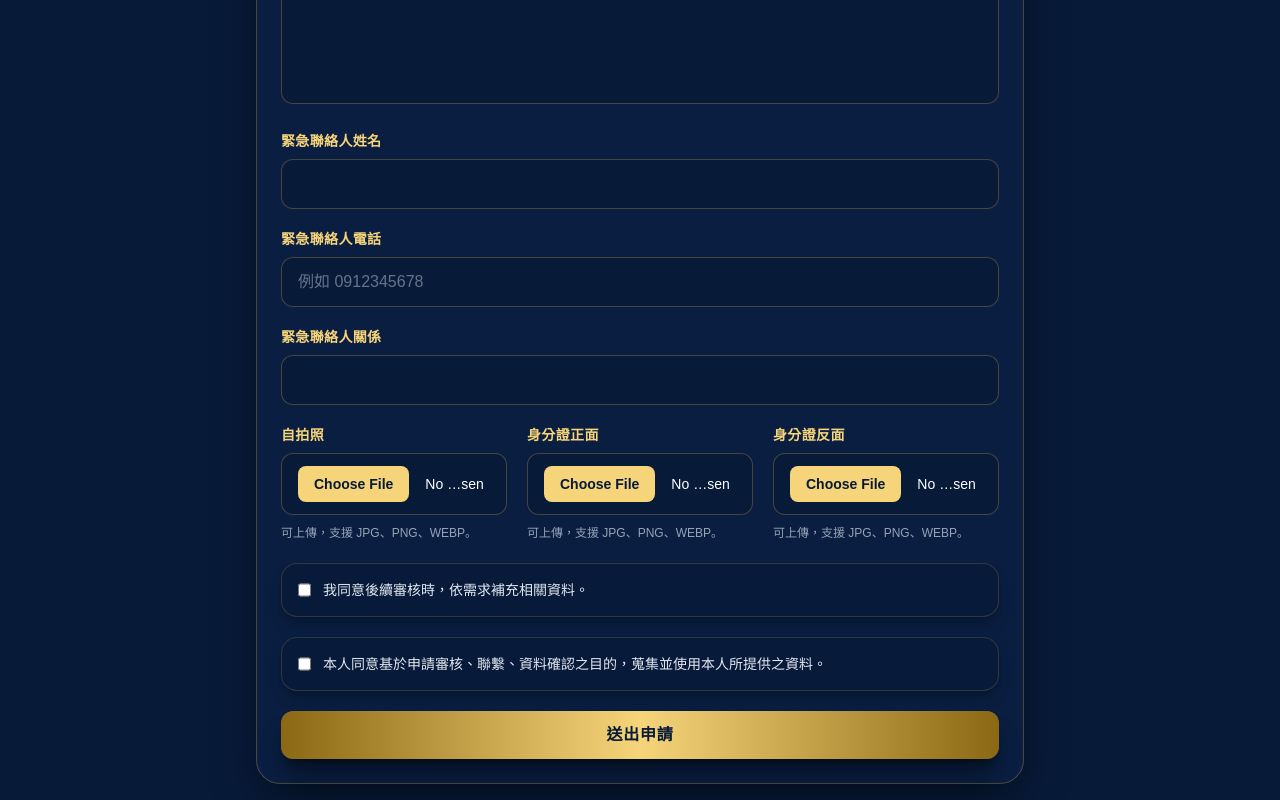
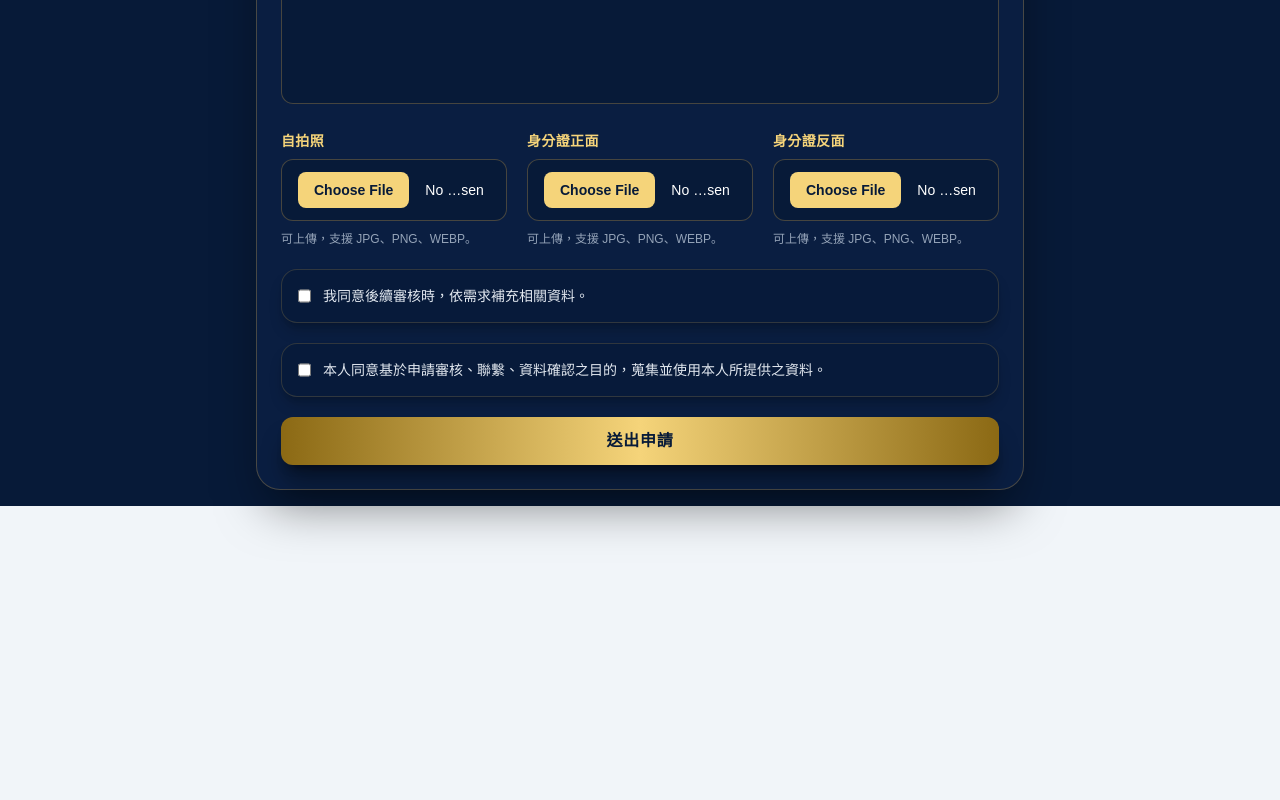
Before and after one commit to d125410918/Pawnshop_Custom2, a Next.js app: page / in a window 1280 px wide. Shown: the part 1400-2200 px from the top of the page. After the commit the page ends 1906 px from the top, so only its background shows below. Built offline with nearby package versions, Linux system fonts and the light colour scheme.

Commit message:
Remove emergency contact fields from application form

```diff
--- a/app/page.tsx
+++ b/app/page.tsx
@@ -18,9 +18,6 @@ type FormState = {
   fundingNeedWan: string;
   fundingPurpose: string;
   collateral: string;
-  emergencyName: string;
-  emergencyPhone: string;
-  emergencyRelation: string;
   agreeFollowUp: boolean;
   agreePrivacy: boolean;
 };
@@ -40,9 +37,6 @@ const initialForm: FormState = {
   fundingNeedWan: "",
   fundingPurpose: "",
   collateral: "",
-  emergencyName: "",
-  emergencyPhone: "",
-  emergencyRelation: "",
   agreeFollowUp: false,
   agreePrivacy: false,
 };
@@ -148,12 +142,9 @@ function validate(
   if (!/^\d{1,4}$/.test(form.fundingNeedWan)) return "資金需求請輸入數字，例如 5 代表 5 萬";
   if (!/^[\u4e00-\u9fa5A-Za-z0-9\s，。,.、；;：:（）()\-／/]{2,200}$/.test(form.fundingPurpose)) return "資金用途格式不正確";
   if (!form.collateral) return "請選擇當品";
-  if (!form.emergencyName.trim()) return "請填寫緊急聯絡人姓名";
-  if (!/^09\d{8}$/.test(form.emergencyPhone)) return "緊急聯絡人電話格式不正確";
-  if (!form.emergencyRelation.trim()) return "請填寫緊急聯絡人關係";
-if (selfieFile && !isValidImage(selfieFile)) return "自拍照格式限 JPG、PNG、WEBP";
-if (idCardFrontFile && !isValidImage(idCardFrontFile)) return "身分證正面格式限 JPG、PNG、WEBP";
-if (idCardBackFile && !isValidImage(idCardBackFile)) return "身分證反面格式限 JPG、PNG、WEBP";
+  if (selfieFile && !isValidImage(selfieFile)) return "自拍照格式限 JPG、PNG、WEBP";
+  if (idCardFrontFile && !isValidImage(idCardFrontFile)) return "身分證正面格式限 JPG、PNG、WEBP";
+  if (idCardBackFile && !isValidImage(idCardBackFile)) return "身分證反面格式限 JPG、PNG、WEBP";
   if (!form.agreeFollowUp) return "請同意後續補件審核";
   if (!form.agreePrivacy) return "請同意個資蒐集與使用";
   return "";
@@ -365,18 +356,6 @@ export default function Home() {
             onBlur={(e) => update("fundingPurpose", cleanPurpose(e.target.value))}
           />
 
-          <Input label="緊急聯絡人姓名" value={form.emergencyName} onChange={(v) => update("emergencyName", v.slice(0, 40))} />
-
-          <Input
-            label="緊急聯絡人電話"
-            value={form.emergencyPhone}
-            maxLength={10}
-            placeholder="例如 0912345678"
-            onChange={(v) => update("emergencyPhone", cleanDigits(v, 10))}
-          />
-
-          <Input label="緊急聯絡人關係" value={form.emergencyRelation} onChange={(v) => update("emergencyRelation", v.slice(0, 20))} />
-
           <div className="grid gap-5 md:grid-cols-3">
             <FileInput label="自拍照" file={selfieFile} onChange={setSelfieFile} />
             <FileInput label="身分證正面" file={idCardFrontFile} onChange={setIdCardFrontFile} />
```
